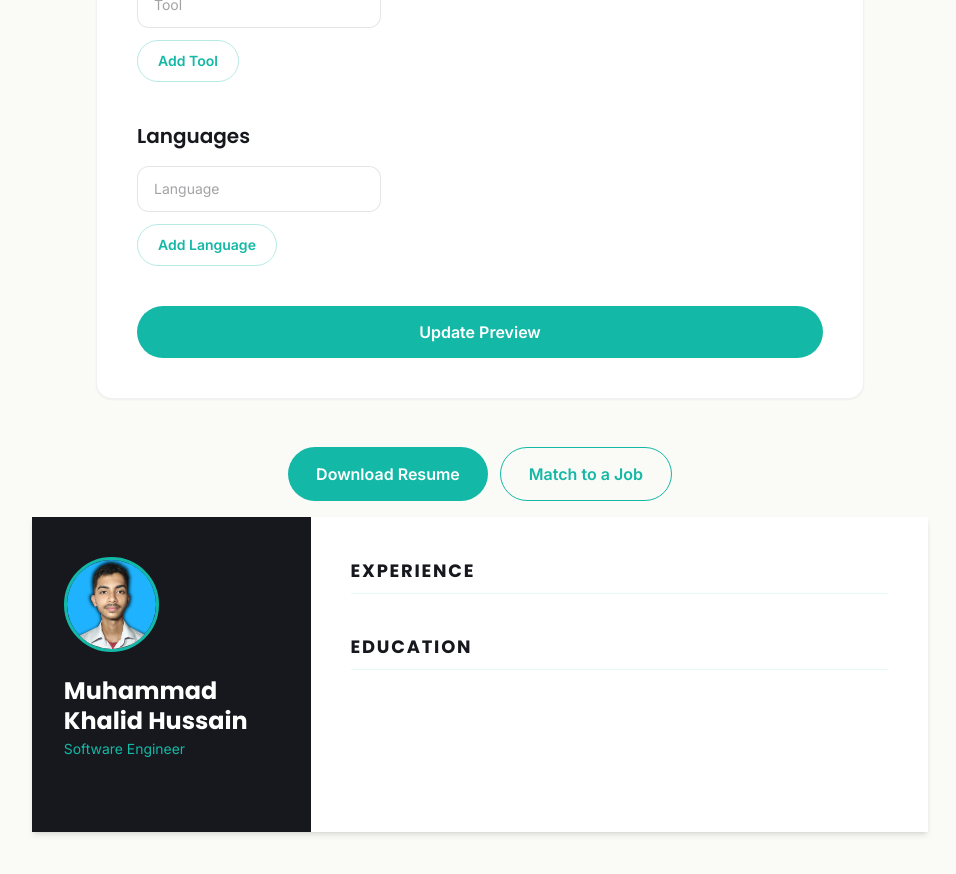
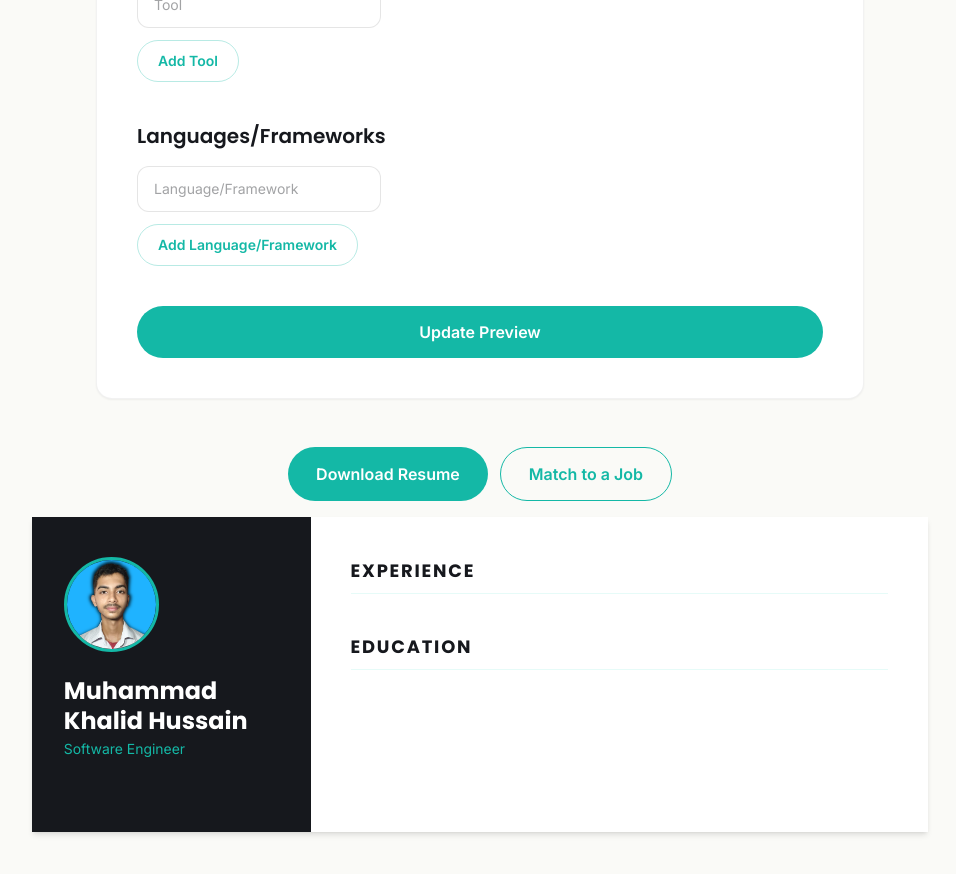
Before and after one commit to mkhalidh/Resume_Builder, a React (Vite) app: page /builder in a window 1280 px wide. Shown: the part 2680-3554 px from the top of the page, without its empty margins (160-1116 px from the left). Built offline with nearby package versions, Linux system fonts and the light colour scheme.

Commit message:
Rename Languages label to Languages/Frameworks across form and templates
Reflects that this field is used for both spoken/programming languages
and frameworks, across all 8 resume templates and the builder form.

```diff
--- a/src/components/form/ResumeForm.jsx
+++ b/src/components/form/ResumeForm.jsx
@@ -569,8 +569,13 @@ const ResumeForm = ({ onSubmit }) => {
           {[
             { key: "skills", label: "Skills", placeholder: "Skill" },
             { key: "tools", label: "Tools", placeholder: "Tool" },
-            { key: "languages", label: "Languages", placeholder: "Language" },
-          ].map(({ key, label, placeholder }) => (
+            {
+              key: "languages",
+              label: "Languages/Frameworks",
+              placeholder: "Language/Framework",
+              singular: "Language/Framework",
+            },
+          ].map(({ key, label, placeholder, singular }) => (
             <div key={key}>
               <h2 className={sectionTitleClass}>{label}</h2>
               <FieldArray name={`rightSidebar.${key}`}>
@@ -602,7 +607,7 @@ const ResumeForm = ({ onSubmit }) => {
                         onClick={() => push("")}
                         className={addButtonClass}
                       >
-                        Add {label.slice(0, -1)}
+                        Add {singular || label.slice(0, -1)}
                       </button>
                     )}
                   </div>
--- a/src/templates/ATSTemplate.jsx
+++ b/src/templates/ATSTemplate.jsx
@@ -113,7 +113,7 @@ const ATSTemplate = ({ data }) => {
   const groups = [
     { label: "Skills", items: skills },
     { label: "Tools", items: tools },
-    { label: "Languages", items: languages },
+    { label: "Languages/Frameworks", items: languages },
   ].filter((group) => group.items?.some(Boolean));
 
   return (
--- a/src/templates/BoldTemplate.jsx
+++ b/src/templates/BoldTemplate.jsx
@@ -200,7 +200,7 @@ const BoldTemplate = ({ data, imageUrl }) => {
             {[
               { label: "Skills", items: skills, color: "bg-coral" },
               { label: "Tools", items: tools, color: "bg-gold" },
-              { label: "Languages", items: languages, color: "bg-violet" },
+              { label: "Languages/Frameworks", items: languages, color: "bg-violet" },
             ].map(
               ({ label, items, color }) =>
                 items?.some(Boolean) && (
--- a/src/templates/CorporateTemplate.jsx
+++ b/src/templates/CorporateTemplate.jsx
@@ -183,7 +183,7 @@ const CorporateTemplate = ({ data, imageUrl }) => {
         <div className="bg-jade-50 px-8 py-8">
           <SidebarList title="Skills" items={data.rightSidebar?.skills} />
           <SidebarList title="Tools" items={data.rightSidebar?.tools} />
-          <SidebarList title="Languages" items={data.rightSidebar?.languages} />
+          <SidebarList title="Languages/Frameworks" items={data.rightSidebar?.languages} />
         </div>
       </div>
 
--- a/src/templates/EditorialTemplate.jsx
+++ b/src/templates/EditorialTemplate.jsx
@@ -266,7 +266,7 @@ const EditorialBase = ({ data, imageUrl, dark }) => {
           </div>
           <div>
             <SectionLabel
-              label="Languages"
+              label="Languages/Frameworks"
               number={String(visibleOrder.length + 3).padStart(2, "0")}
               dark={dark}
             />
--- a/src/templates/MinimalTemplate.jsx
+++ b/src/templates/MinimalTemplate.jsx
@@ -221,7 +221,7 @@ const MinimalTemplate = ({ data, imageUrl }) => {
           </h2>
           <TagGroup label="Skills" items={skills} />
           <TagGroup label="Tools" items={tools} />
-          <TagGroup label="Languages" items={languages} />
+          <TagGroup label="Languages/Frameworks" items={languages} />
         </section>
       )}
     </div>
--- a/src/templates/ModernTemplate.jsx
+++ b/src/templates/ModernTemplate.jsx
@@ -182,7 +182,7 @@ const ModernTemplate = ({ data, imageUrl }) => {
         </div>
         <ListBlock title="Skills" items={data.rightSidebar.skills} />
         <ListBlock title="Tools" items={data.rightSidebar.tools} />
-        <ListBlock title="Languages" items={data.rightSidebar.languages} />
+        <ListBlock title="Languages/Frameworks" items={data.rightSidebar.languages} />
       </div>
 
       {/* Main */}
--- a/src/templates/PortfolioTemplate.jsx
+++ b/src/templates/PortfolioTemplate.jsx
@@ -209,7 +209,7 @@ const PortfolioTemplate = ({ data, imageUrl }) => {
 
         <SidebarBlock title="Skills" items={data.rightSidebar?.skills} />
         <SidebarBlock title="Tools" items={data.rightSidebar?.tools} />
-        <SidebarBlock title="Languages" items={data.rightSidebar?.languages} />
+        <SidebarBlock title="Languages/Frameworks" items={data.rightSidebar?.languages} />
       </div>
 
       {/* Main */}
--- a/src/templates/TimelineTemplate.jsx
+++ b/src/templates/TimelineTemplate.jsx
@@ -196,11 +196,11 @@ const TimelineTemplate = ({ data, imageUrl }) => {
       {hasTags && (
         <section>
           <h2 className="font-display font-bold text-ink text-sm uppercase tracking-widest mb-5 text-center">
-            Skills &amp; Languages
+            Skills &amp; Languages/Frameworks
           </h2>
           <TagGroup label="Skills" items={skills} />
           <TagGroup label="Tools" items={tools} />
-          <TagGroup label="Languages" items={languages} />
+          <TagGroup label="Languages/Frameworks" items={languages} />
         </section>
       )}
     </div>
```
